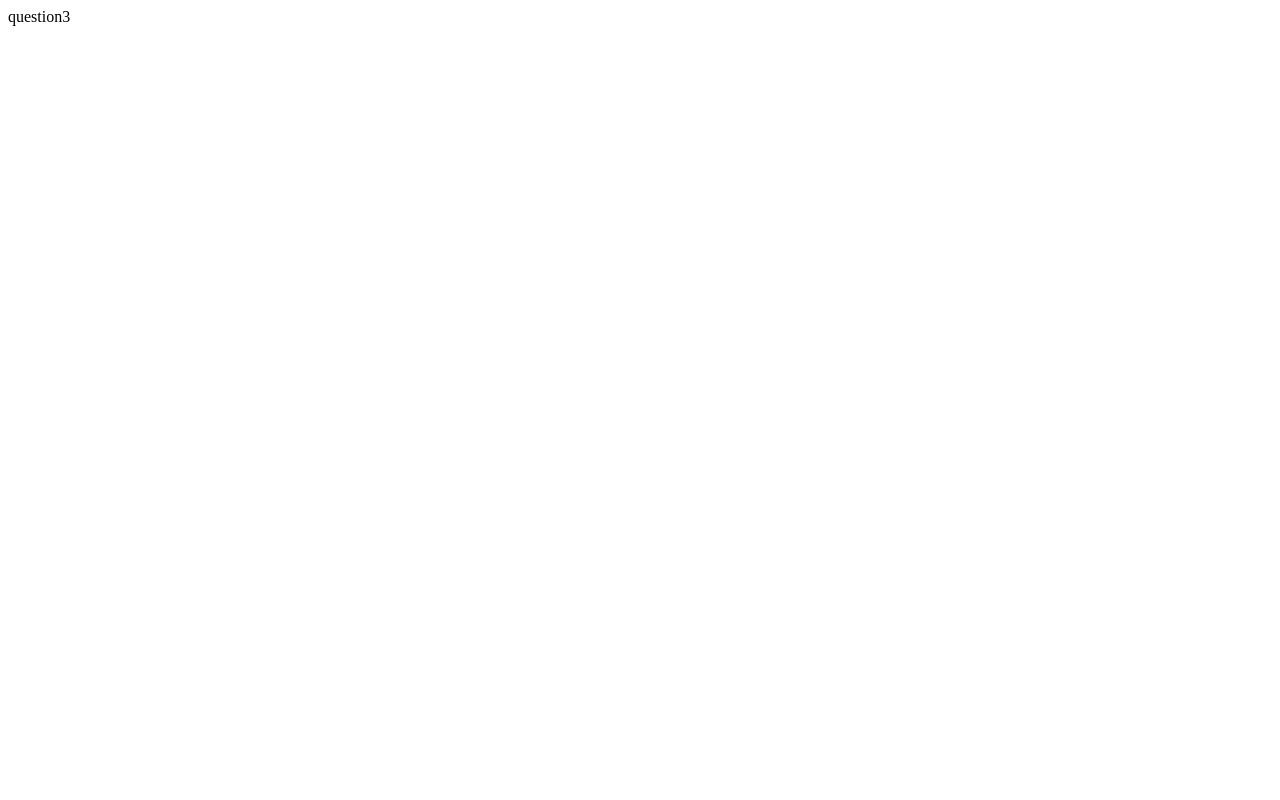
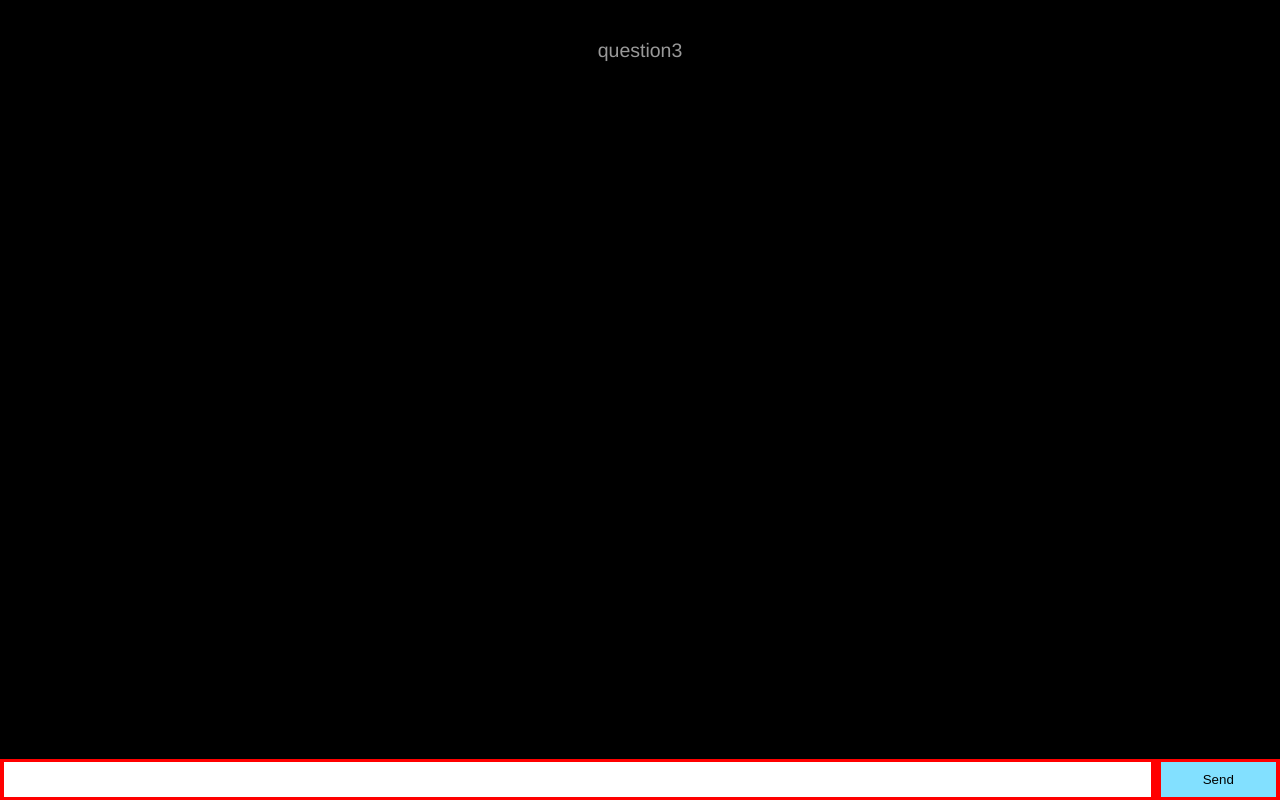
Before and after one commit to mfournier91/CodeAgainstHumanity, a plain HTML site: page index.html in a window 1280 px wide. Drawn offline with nearby package versions, Linux system fonts and the light colour scheme; some packages are replaced by stand-ins of ours.

Commit message:
Angular component of app is working.

```diff
--- a/app.js
+++ b/app.js
@@ -5,7 +5,7 @@ angular
   CAHctrlFunction
 ]);
 
-function CAHctrlFunction() {
+function CAHctrlFunction($scope) {
   var vm = this;
   console.log('controller hit');
   vm.doEet = "Hello World";
@@ -13,6 +13,14 @@ function CAHctrlFunction() {
   var quizItem = quizItems[Math.floor(Math.random()*quizItems.length)]
   vm.quizQuestion = quizItem["question"];
   vm.quizAnswer = quizItem["answer"];
-  console.log(quizItem["question"]);
-  console.log(quizItem["answer"]);
+  vm.messages = [];
+  vm.newMessage = '';
+  vm.sendMessage = function() {
+    console.log("message sent");
+    console.log($scope.vm.newMessage);
+    vm.messages.push($scope.vm.newMessage)
+    console.log(vm.messages);
+
+  }
+
 }
--- a/index.html
+++ b/index.html
@@ -3,9 +3,29 @@
 <head>
   <meta charset="UTF-8">
   <title>Document</title>
+  <style>
+      * { margin: 0; padding: 0; box-sizing: border-box;}
+      body { font: 13px Helvetica, Arial; color: #999; background: black; text-align: center;}
+      form { background: #000; padding: 3px; position: fixed; bottom: 0; width: 100%; background: red }
+      form input { border: 0; padding: 10px; width: 90%; margin-right: .5%;}
+      form button { width: 9%; background: rgb(130, 224, 255); border: none; padding: 10px; }
+      #messages { list-style-type: none; margin: 0; padding: 0; }
+      #messages li { padding: 5px 10px; }
+      #messages:nth-child(odd) { background: #eee; }
+      .questionSpace {padding: 2em; font-size: 1.5em;}
+    </style>
 </head>
 <body data-ng-controller="CAHctrl as vm">
-  {{vm.quizQuestion}}
+  <div class="questionSpace">{{vm.quizQuestion}}</div>
+
+
+  <ul id="messages" data-ng-repeat="message in vm.messages track by $index">
+    <li>{{message}}</li>
+  </ul>
+    <form data-ng-submit="vm.sendMessage()">
+      <input data-ng-model="vm.newMessage" autocomplete="off" />
+      <button>Send</button>
+    </form>
 
 
   <script src="https://cdnjs.cloudflare.com/ajax/libs/angular.js/1.5.3/angular.min.js"></script>
```
